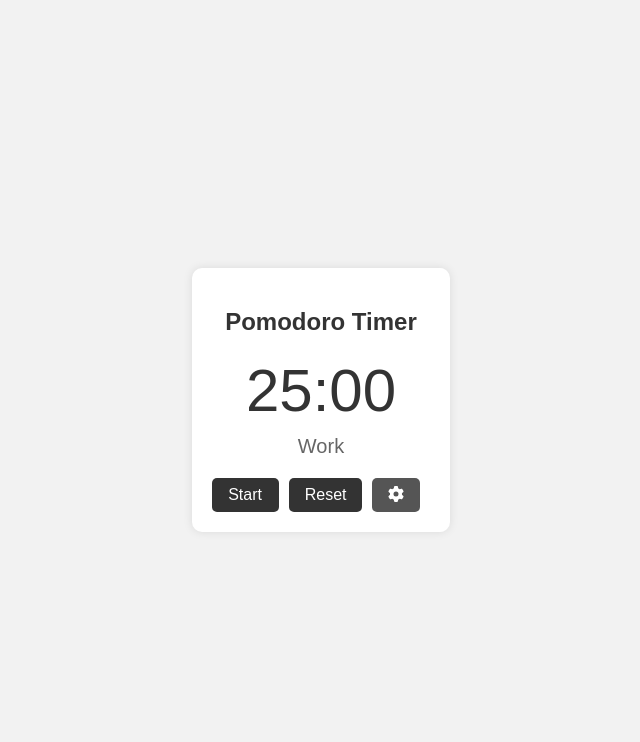
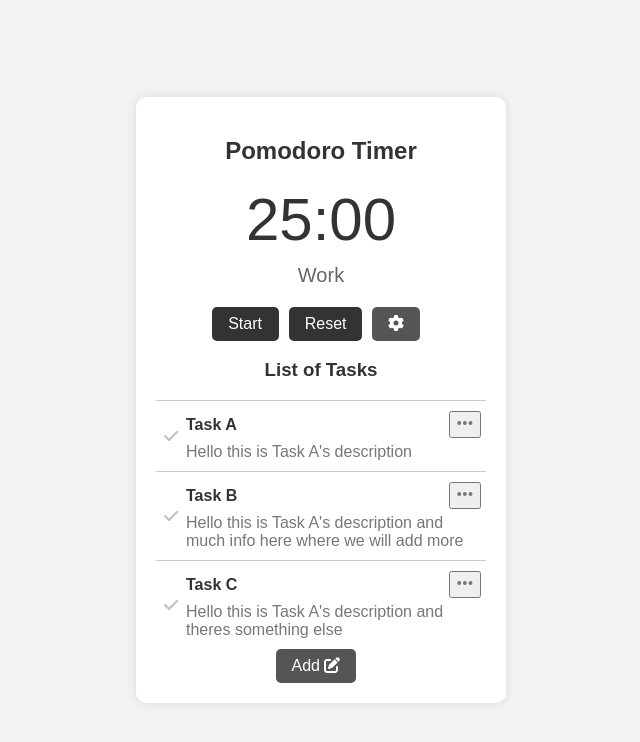
Before and after one commit to hiyodev/pomodoro-app, a React (Create React App) app: page / in a window 1280 px wide. Shown: the top 742 px of the page, without its empty margins (319-959 px from the left). Built offline with nearby package versions, Linux system fonts and the light colour scheme.

Commit message:
Added List Of Tasks

```diff
--- a/src/components/Card.jsx
+++ b/src/components/Card.jsx
@@ -1,9 +1,10 @@
 import React, { useState } from "react";
 import { styled } from "styled-components";
 import { FontAwesomeIcon } from "@fortawesome/react-fontawesome";
-import { faCog } from "@fortawesome/free-solid-svg-icons";
+import { faCog, faEdit } from "@fortawesome/free-solid-svg-icons";
 
 import Timer from "./Timer";
+import TaskList from "./TaskList";
 
 const StyledCard = styled.div`
   background-color: #fff;
@@ -25,6 +26,10 @@ const StyledButton = styled.button`
   border-radius: 5px;
   cursor: pointer;
   font-size: 16px;
+
+  &:hover {
+    background-color: #555;
+  }
 `;
 
 const StyledStartStopButton = styled(StyledButton)`
@@ -33,10 +38,15 @@ const StyledStartStopButton = styled(StyledButton)`
 
 const StyledIconButton = styled(StyledButton)`
   background-color: #555;
+
+  &:hover {
+    background-color: #777;
+  }
 `;
 
 function Card(props) {
   // Card handles starting and stopping of timers of different modes ( Pomodoro, Break, Long Break )
+
   const [startTimer, setStartTimer] = useState(false);
   const [resetTimer, setResetTimer] = useState(0);
 
@@ -61,6 +71,11 @@ function Card(props) {
           <FontAwesomeIcon icon={faCog}></FontAwesomeIcon>
         </StyledIconButton>
       </ButtonWrapper>
+      <h3>List of Tasks</h3>
+      <TaskList></TaskList>
+      <StyledIconButton>
+        Add <FontAwesomeIcon icon={faEdit}></FontAwesomeIcon>
+      </StyledIconButton>
     </StyledCard>
   );
 }
--- /dev/null
+++ b/src/components/Task.jsx
@@ -0,0 +1,82 @@
+import React from "react";
+
+import { styled } from "styled-components";
+import { FontAwesomeIcon } from "@fortawesome/react-fontawesome";
+import { faEdit, faCheck, faEllipsis } from "@fortawesome/free-solid-svg-icons";
+
+const StyledTask = styled.div`
+  display: flex;
+  border-top: 1px solid #ccc;
+  padding: 10px 0;
+`;
+
+const TaskLeftWrapper = styled.div`
+  display: grid;
+  align-items: center;
+  padding: 0.5em;
+`;
+
+const TaskContentWrapper = styled.div`
+  flex-grow: 1;
+`;
+
+const TaskTitle = styled.div`
+  font-weight: bold;
+`;
+
+const TaskDescription = styled.div`
+  max-width: 300px; /* Updated width */
+  color: #777;
+  margin-top: 5px;
+  text-align: left;
+`;
+
+const TaskHeader = styled.div`
+  display: flex;
+  align-items: center;
+  justify-content: space-between;
+`;
+
+const ButtonsContainer = styled.div`
+  display: flex;
+  align-items: center;
+`;
+
+const StyledIconButton = styled.button`
+  margin-right: 5px;
+  cursor: pointer;
+  color: #777;
+  font-size: 18px;
+`;
+
+const StyledFontAwesomeIcon = styled(FontAwesomeIcon)`
+  color: #bfbfbf;
+  cursor: pointer;
+
+  &:hover {
+    color: black;
+  }
+`;
+
+function Task(props) {
+  const { title, description } = props;
+
+  return (
+    <StyledTask>
+      <TaskLeftWrapper>
+        <StyledFontAwesomeIcon icon={faCheck}></StyledFontAwesomeIcon>
+      </TaskLeftWrapper>
+      <TaskContentWrapper onClick={() => console.log("BOOM")}>
+        <TaskHeader>
+          <TaskTitle>{title}</TaskTitle>
+          <StyledIconButton>
+            <FontAwesomeIcon icon={faEllipsis}></FontAwesomeIcon>
+          </StyledIconButton>
+        </TaskHeader>
+        <TaskDescription>{description}</TaskDescription>
+      </TaskContentWrapper>
+    </StyledTask>
+  );
+}
+
+export default Task;
--- /dev/null
+++ b/src/components/TaskList.jsx
@@ -0,0 +1,51 @@
+import React, { useState } from "react";
+
+import { styled } from "styled-components";
+
+import Task from "./Task";
+
+const TaskListContainer = styled.div`
+  list-style-type: none;
+  padding: 0;
+`;
+
+function TaskList(props) {
+  const [Tasks, setTasks] = useState([
+    {
+      id: 1,
+      title: "Task A",
+      description: "Hello this is Task A's description",
+      selected: false,
+      completed: false,
+    },
+    {
+      id: 2,
+      title: "Task B",
+      description:
+        "Hello this is Task A's description and much info here where we will add more",
+      selected: false,
+      completed: false,
+    },
+    {
+      id: 3,
+      title: "Task C",
+      description:
+        "Hello this is Task A's description and theres something else",
+      selected: false,
+      completed: false,
+    },
+  ]);
+  return (
+    <TaskListContainer>
+      {Tasks.map((task) => (
+        <Task
+          key={task.id}
+          title={task.title}
+          description={task.description}
+        ></Task>
+      ))}
+    </TaskListContainer>
+  );
+}
+
+export default TaskList;
```
Also changed, not shown: src/components/Project.jsx (deleted, +0 -7 lines), src/components/ProjectList.jsx (deleted, +0 -7 lines).
